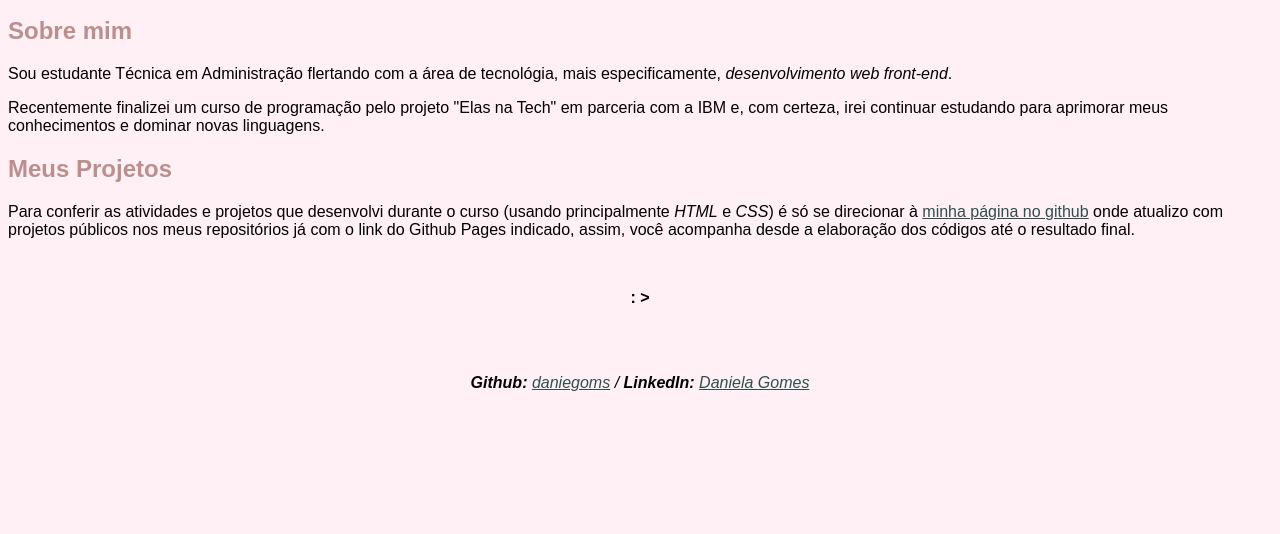
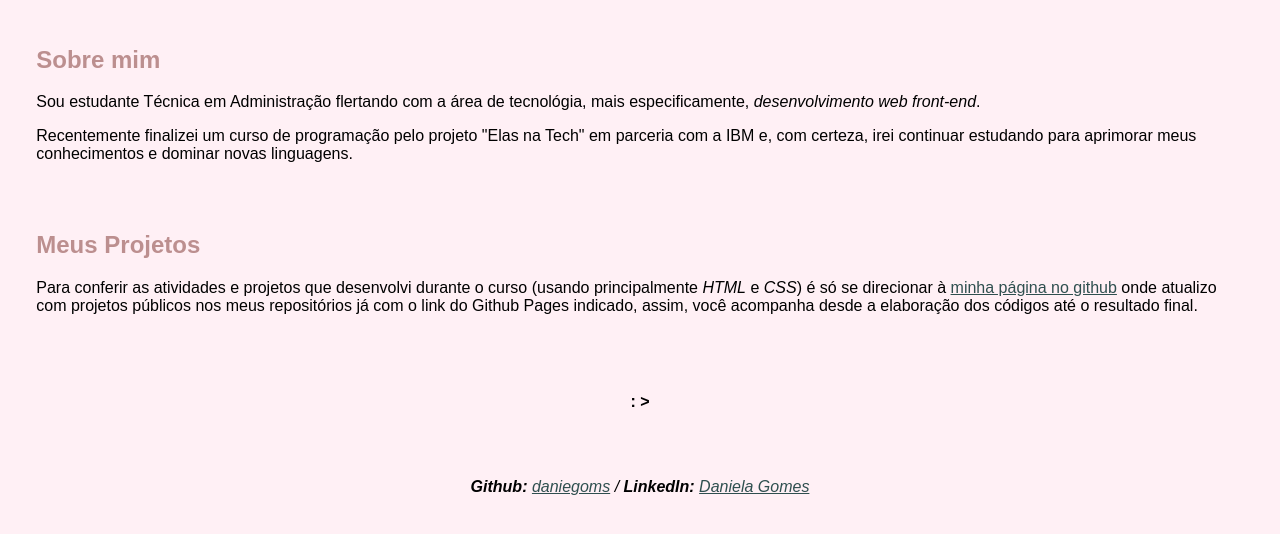
Before and after one commit to daniegoms/portifolio, a plain HTML site: page index.html in a window 1280 px wide. Shown: the part 348-882 px from the top of the page. Before the commit the page ends 800 px from the top, so only its background shows below. Drawn offline with Linux system fonts and the light colour scheme.

Commit message:
update style.css

```diff
--- a/style.css
+++ b/style.css
@@ -42,6 +42,13 @@ figure{
 section h2{
     color: rosybrown;
 }
+.container{
+     justify-content: center;
+    max-width: 127.6 rem;
+    margin: 2%;
+    padding: 3px;
+}
+
 a{
     color:darkslategrey;
 }
```
